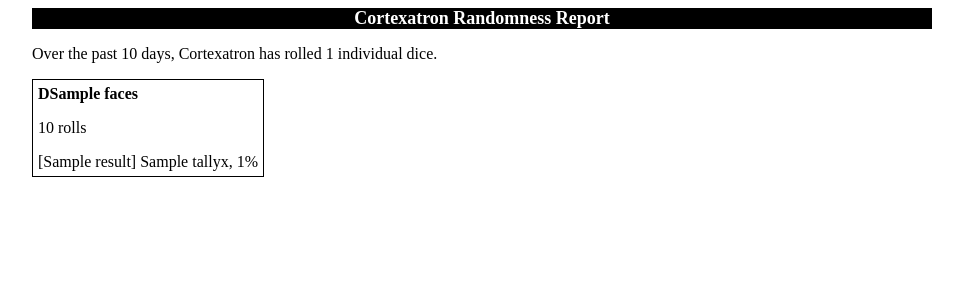
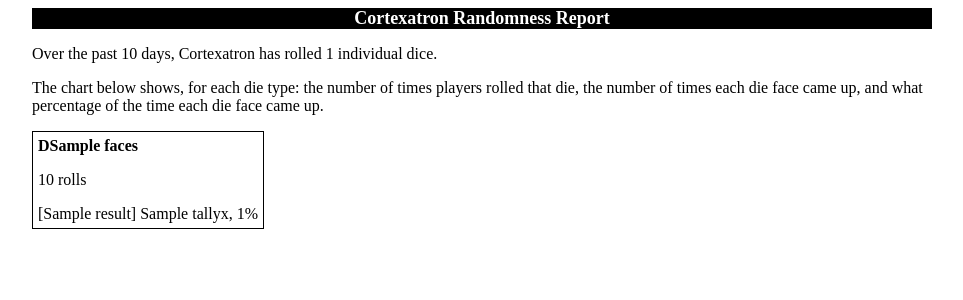
Before and after one commit to dbisdorf/cortex-roller, a Django app: template players/templates/players/random.html in a window 1280 px wide. Shown: the top 300 px of the page, without its empty margins (158-1121 px from the left). Run offline with Django 3.2, Linux system fonts and the light colour scheme; the template is opened without the code that fills it: most values are stand-ins (such as "Sample title", 1, 10 or a date in 2020).

Commit message:
Tweaks to randomness report.

```diff
--- a/players/templates/players/index.html
+++ b/players/templates/players/index.html
@@ -394,6 +394,7 @@
 <p class="about-para">
 <strong>Cortexatron (Cortex RPG Die Roller) v0.5</strong> -
 <a href="{% static 'players/about.html' %}" target="_blank">About</a> -
+<a href="../random" target="_blank">Randomness</a> -
 <a href="http://donbisdorf.com" target="_blank">My Blog</a> -
 <a href="{% static 'players/about.html' %}#donate" target="_blank">Donate</a>
 </p>
--- a/players/templates/players/random.html
+++ b/players/templates/players/random.html
@@ -9,6 +9,8 @@
 	<div class="big-box">
 		<h1>Cortexatron Randomness Report</h1>
 		<p>Over the past {{ period }} days, Cortexatron has rolled {{ total_rolls }} individual dice.</p>
+		<p>The chart below shows, for each die type: the number of times players rolled that die,
+		the number of times each die face came up, and what percentage of the time each die face came up.</p>
 		<div class="report-table">
 			{% for die in dice %}
 			<div class="report-column">
```
